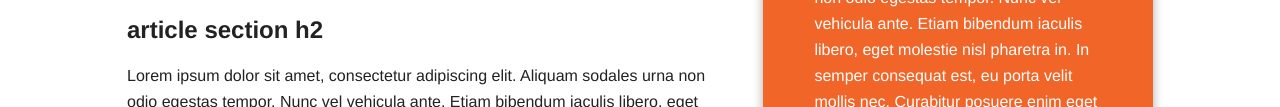
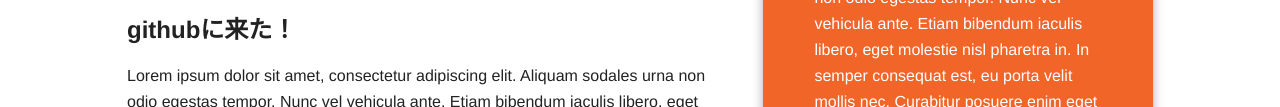
Before and after one commit to natashat/yurugit, a plain HTML site: page index.html in a window 1280 px wide. Shown: the part 276-383 px from the top of the page. Drawn offline with nearby package versions, Linux system fonts and the light colour scheme.

Commit message:
記事見出し２つめ変更

```diff
--- a/index.html
+++ b/index.html
@@ -36,7 +36,7 @@
                         <p>Lorem ipsum dolor sit amet, consectetur adipiscing elit. Aliquam sodales urna non odio egestas tempor. Nunc vel vehicula ante. Etiam bibendum iaculis libero, eget molestie nisl pharetra in. In semper consequat est, eu porta velit mollis nec.</p>
                     </header>
                     <section>
-                        <h2>article section h2</h2>
+                        <h2>githubに来た！</h2>
                         <p>Lorem ipsum dolor sit amet, consectetur adipiscing elit. Aliquam sodales urna non odio egestas tempor. Nunc vel vehicula ante. Etiam bibendum iaculis libero, eget molestie nisl pharetra in. In semper consequat est, eu porta velit mollis nec. Curabitur posuere enim eget turpis feugiat tempor. Etiam ullamcorper lorem dapibus velit suscipit ultrices. Proin in est sed erat facilisis pharetra.</p>
                     </section>
                     <section>
```
